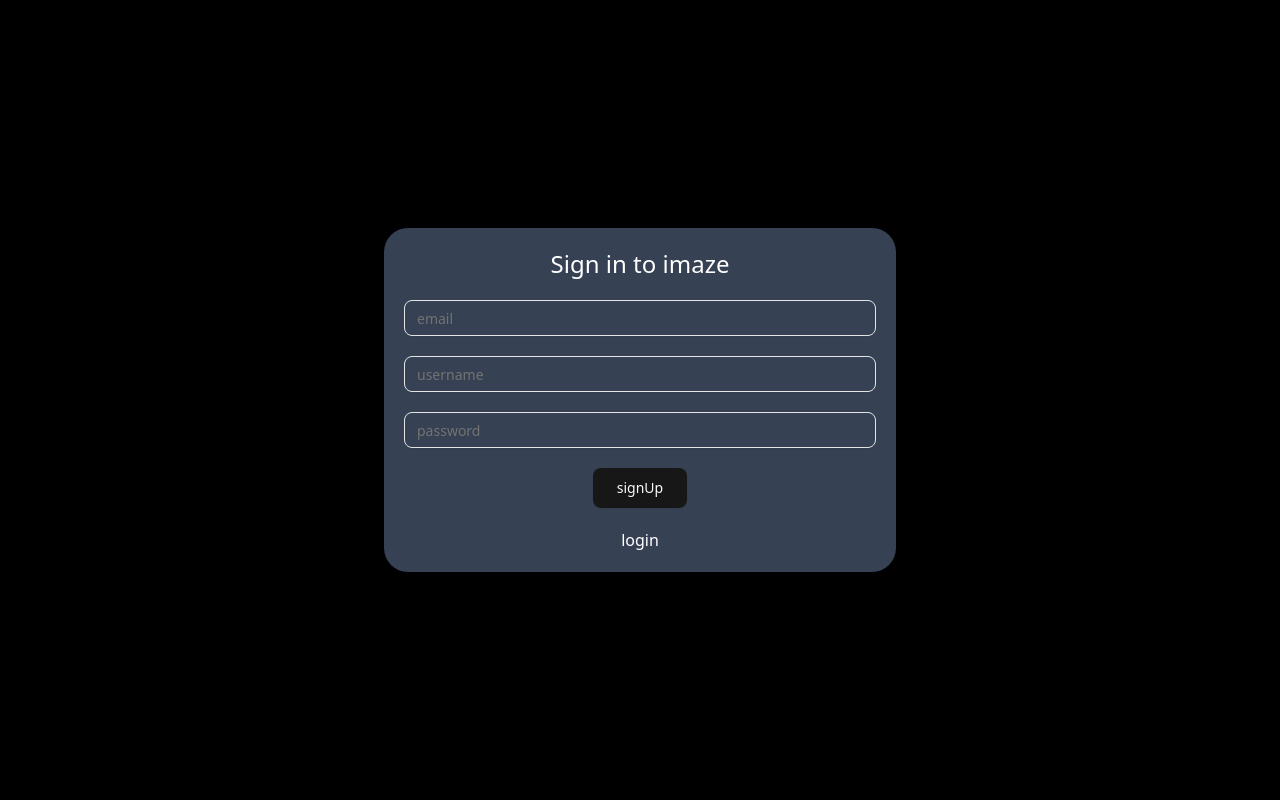
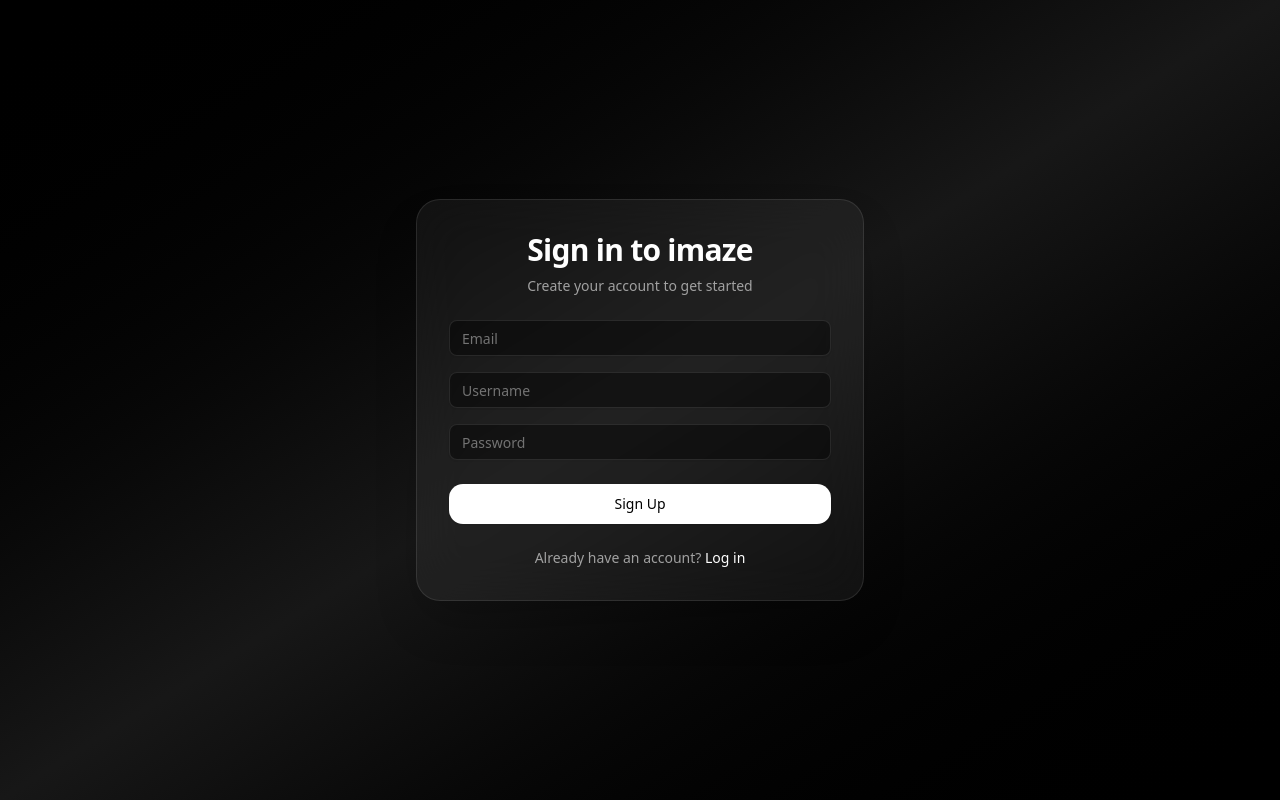
Before and after one commit to Anand-kumar-dev/Cloud-Image-storage-application, a React (Vite) app in the folder client/: page /signup in a window 1280 px wide. Built offline with nearby package versions, Linux system fonts and the light colour scheme.

Commit message:
improve ui

```diff
--- a/client/src/pages/Login.jsx
+++ b/client/src/pages/Login.jsx
@@ -58,25 +58,73 @@
 
 
 
-  return (
-    <div className='w-screen h-screen bg-black text-white flex justify-center items-center'>
-      <div className='w-lg h-lg p-5 rounded-3xl bg-gray-700 flex gap-5 flex-col justify-center items-center'>
-        <h2 className='text-2xl flex'>
-          {Array.from(strings).map((letter, index) => {
-            if (letter == " ") {
-              return <span key={index}>&nbsp;</span>
-            }
-            return <span className='hover:text-yellow-500 p-0' key={index}>{letter}</span>
-          })}</h2>
-        <Input placeholder='email' value={email} onChange={(e) => { setemail(e.target.value) }} />
-        <Input placeholder='password' value={pass} onChange={(e) => { setpass(e.target.value) }} />
-        <Button variant='' size='lg' onClick={handleSubmit}>{loading ? <Spinner /> : "login"}</Button>
-        <div>
-          <Link to={"/signup"} className='hover:underline' >Signup</Link>
-        </div>
+ return (
+  <div className="w-screen h-screen bg-gradient-to-br from-black via-neutral-900 to-black flex justify-center items-center text-white">
+
+    {/* Card */}
+    <div className="w-full max-w-md rounded-3xl border border-white/10 bg-white/5 backdrop-blur-xl p-8 shadow-2xl">
+
+      {/* Title */}
+      <h2 className="text-3xl font-semibold text-center mb-2 tracking-tight">
+        {Array.from(strings).map((letter, index) => {
+          if (letter === " ") return <span key={index}>&nbsp;</span>
+          return (
+            <span
+              key={index}
+              className="inline-block transition hover:text-yellow-400"
+            >
+              {letter}
+            </span>
+          )
+        })}
+      </h2>
+
+      <p className="text-center text-sm text-neutral-400 mb-6">
+        Welcome back, login to continue
+      </p>
+
+      {/* Form */}
+      <div className="flex flex-col gap-4">
+        <Input
+          placeholder="Email"
+          value={email}
+          onChange={(e) => setemail(e.target.value)}
+          className="bg-black/40 border-white/10 text-white placeholder:text-neutral-500 focus:border-white/30"
+        />
+
+        <Input
+          type="password"
+          placeholder="Password"
+          value={pass}
+          onChange={(e) => setpass(e.target.value)}
+          className="bg-black/40 border-white/10 text-white placeholder:text-neutral-500 focus:border-white/30"
+        />
+
+        <Button
+          size="lg"
+          disabled={loading || !email | !pass}
+          onClick={handleSubmit}
+          className="mt-2 rounded-xl bg-white text-black hover:bg-neutral-200 transition"
+        >
+          {loading ? <Spinner /> : "Login"}
+        </Button>
       </div>
+
+      {/* Footer */}
+      <div className="mt-6 text-center text-sm text-neutral-400">
+        Don’t have an account?{" "}
+        <Link
+          to="/signup"
+          className="text-white hover:underline hover:text-yellow-400 transition"
+        >
+          Sign up
+        </Link>
+      </div>
+
     </div>
-  )
+  </div>
+)
+
 }
 
 export default Login
--- a/client/src/pages/Protectedroute.jsx
+++ b/client/src/pages/Protectedroute.jsx
@@ -2,9 +2,10 @@
 import { useSelector } from 'react-redux'
 import { Navigate, Outlet } from 'react-router'
 
-function Protectedroute() {
+function Protectedroute({authChecked}) {
 
     const isAuthenticated = useSelector(state=>state.auth.isAuthenticated)
+
 
     return isAuthenticated ? <Outlet/> :  <Navigate to={"/login"} />
 }
--- a/client/src/pages/Signup.jsx
+++ b/client/src/pages/Signup.jsx
@@ -44,26 +44,78 @@
 
 
   return (
-    <div className='w-screen h-screen bg-black text-white flex justify-center items-center'>
-      <div className='w-lg h-lg p-5 rounded-3xl bg-gray-700 flex gap-5 flex-col justify-center items-center'>
+  <div className="w-screen h-screen bg-gradient-to-br from-black via-neutral-900 to-black flex justify-center items-center text-white">
 
-        { }<h2 className='text-2xl flex'>
-          {Array.from(strings).map((letter, index) => {
-            if (letter == " ") {
-              return <span key={index}>&nbsp;</span>
-            }
-            return <span className='hover:text-yellow-500 p-0' key={index}>{letter}</span>
-          })}</h2>
-        <Input placeholder='email' value={email} onChange={(e) => { setemail(e.target.value) }} />
-        <Input placeholder='username' value={username} onChange={(e) => { setusername(e.target.value) }} />
-        <Input placeholder='password' value={pass} onChange={(e) => { setpass(e.target.value) }} />
-        <Button variant='' size='lg' onClick={handleSubmit}>{loading ? <Spinner /> : "signUp"}</Button>
-        <div>
-          <Link to={"/login"} className='hover:underline' >login</Link>
-        </div>
+    {/* Card */}
+    <div className="w-full max-w-md rounded-3xl border border-white/10 bg-white/5 backdrop-blur-xl p-8 shadow-2xl">
+
+      {/* Title */}
+      <h2 className="text-3xl font-semibold text-center mb-2 tracking-tight">
+        {Array.from(strings).map((letter, index) => {
+          if (letter === " ") return <span key={index}>&nbsp;</span>
+          return (
+            <span
+              key={index}
+              className="inline-block transition hover:text-yellow-400"
+            >
+              {letter}
+            </span>
+          )
+        })}
+      </h2>
+
+      <p className="text-center text-sm text-neutral-400 mb-6">
+        Create your account to get started
+      </p>
+
+      {/* Form */}
+      <div className="flex flex-col gap-4">
+        <Input
+          placeholder="Email"
+          value={email}
+          onChange={(e) => setemail(e.target.value)}
+          className="bg-black/40 border-white/10 text-white placeholder:text-neutral-500 focus:border-white/30"
+        />
+
+        <Input
+          placeholder="Username"
+          value={username}
+          onChange={(e) => setusername(e.target.value)}
+          className="bg-black/40 border-white/10 text-white placeholder:text-neutral-500 focus:border-white/30"
+        />
+
+        <Input
+          type="password"
+          placeholder="Password"
+          value={pass}
+          onChange={(e) => setpass(e.target.value)}
+          className="bg-black/40 border-white/10 text-white placeholder:text-neutral-500 focus:border-white/30"
+        />
+
+        <Button
+          size="lg"
+          onClick={handleSubmit}
+          className="mt-2 rounded-xl bg-white text-black hover:bg-neutral-200 transition"
+        >
+          {loading ? <Spinner /> : "Sign Up"}
+        </Button>
       </div>
+
+      {/* Footer */}
+      <div className="mt-6 text-center text-sm text-neutral-400">
+        Already have an account?{" "}
+        <Link
+          to="/login"
+          className="text-white hover:underline hover:text-yellow-400 transition"
+        >
+          Log in
+        </Link>
+      </div>
+
     </div>
-  )
+  </div>
+)
+
 }
 
 export default Signup
```
Also changed, not shown: client/src/App.jsx (+8 -1 lines), client/src/pages/Dash.jsx (+100 -35 lines), 2 other files (tests, documents, lock files or other folders).
